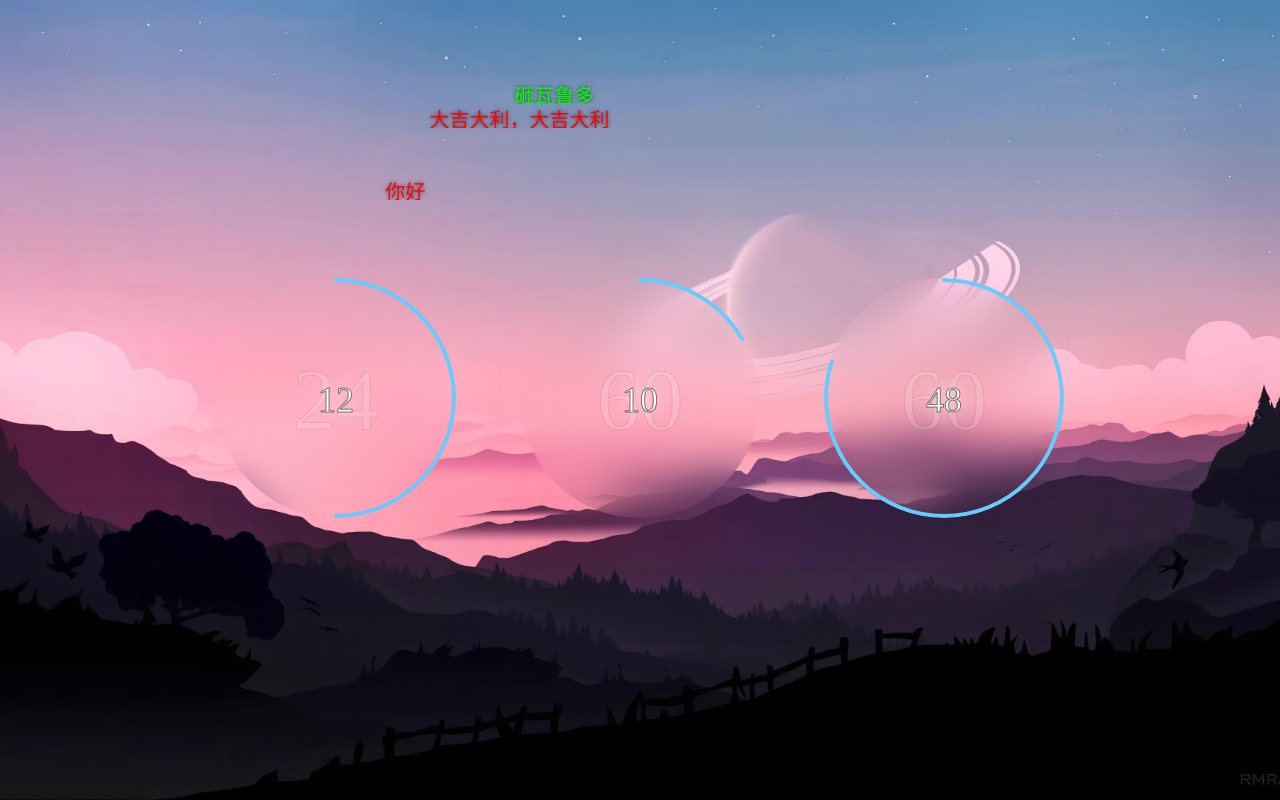
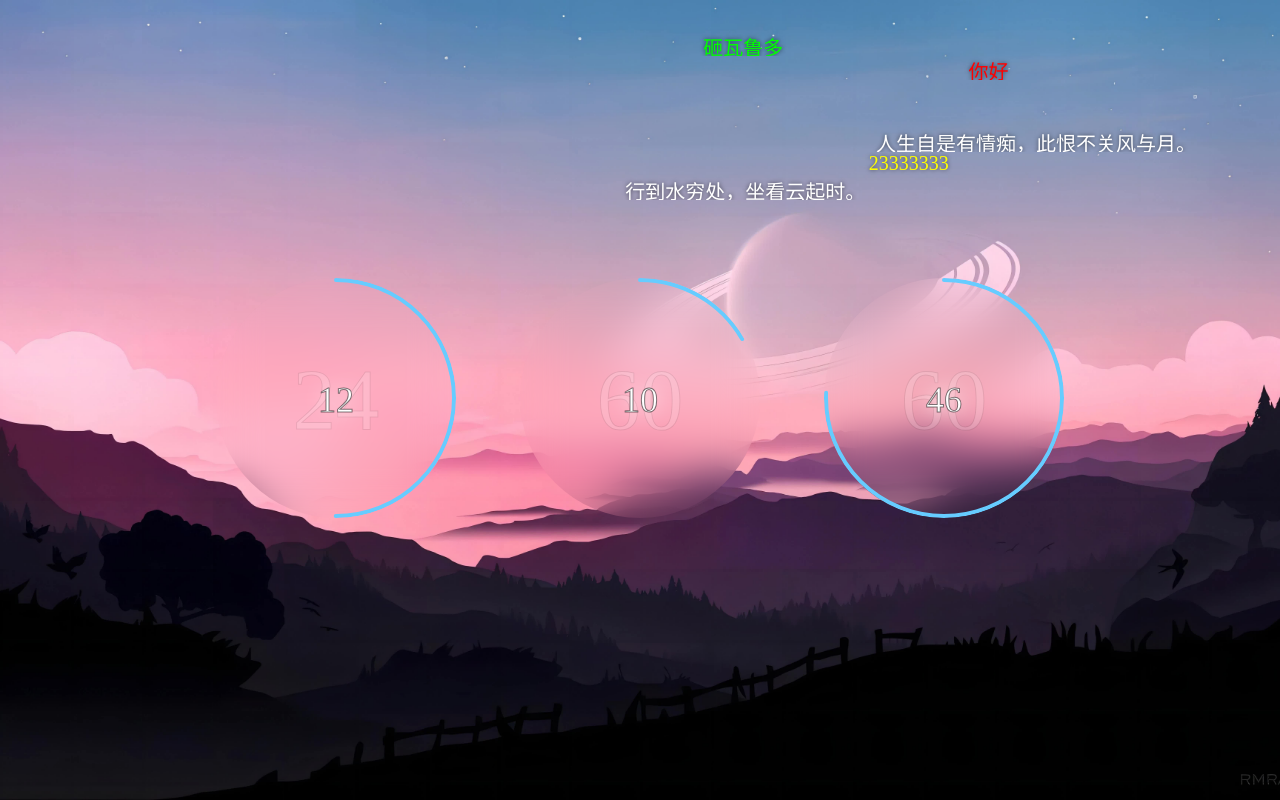
Before and after one commit to jensentsts/desktop, a Vue app: page / in a window 1280 px wide. Built offline with nearby package versions, Linux system fonts and the light colour scheme.

Commit message:
Bug fixed

```diff
--- a/src/barrage.vue
+++ b/src/barrage.vue
@@ -1,14 +1,14 @@
 <script setup lang="ts">
 import { reactive, ref } from 'vue'
-import data from './barrages.json' // TODO: 应用data里的弹幕
+import data from './barrages.json'
 
 console.log(data)
 
 class Barrage {
   text = ''
   onShow = false
-  color = '#ffffff'
-  constructor(text: string = '', color: string = '#ffffff') {
+  color = '#FFFFFF'
+  constructor(text: string = '', color: string = '#FFFFFF') {
     this.text = text
     this.onShow = false
     this.color = color
@@ -43,6 +43,7 @@ class BarrageTrack {
 }
 
 var barrageList: Array<Barrage> = []
+var barrageQueue: Array<number> = [] // TODO: 创建和删除弹幕改为循环队列
 var barrageTracks = reactive<Array<BarrageTrack>>([])
 var barrageAmount = barrageList.length // 弹幕总数
 var onTrackAmount = 0 // 当前正在播放的弹幕数
@@ -55,7 +56,7 @@ async function fetchBarrage() {
 }
 
 /* 初始化弹幕列表 */
-async function loadBarrageList() {
+async function loadBarrage() {
   for (let i = 0; i < 0; i++) {
     fetchBarrage().then((text) => {
       barrageList.push(new Barrage(text))
@@ -69,27 +70,30 @@ async function loadBarrageList() {
   for (let danmu in data['without_color']) {
     barrageList.push(new Barrage(data['without_color'][danmu]))
   }
+  barrageAmount = barrageList.length
+
+  barrageQueue = Array.from({ length: barrageAmount }).map((v, k) => k)
+
   console.log('加载完毕')
 }
 
-loadBarrageList().then(() => {
-  barrageAmount = barrageList.length
+loadBarrage().then(() => {
   addSomeBarrage()
   setInterval(() => {
     setTimeout(
       () => {
         addSomeBarrage()
       },
-      5000 * Math.random() + 200,
+      5000 * Math.random() + 500,
     )
-  }, 5000)
+  }, 3000)
 })
 
 function findRandomTrack() {
   if (barrageTracks.length == 0) {
-    return null
+    return undefined
   }
-  var trackIndex = Math.floor(Math.random() * barrageTracks.length)
+  let trackIndex = Math.floor(Math.random() * barrageTracks.length)
   return barrageTracks[trackIndex]
 }
 
@@ -97,8 +101,8 @@ function createTrack() {
   if (barrageTracks.length >= barrageAmount) {
     return findRandomTrack()
   }
-  var trackId = 'track-' + Math.floor(Math.random() * 1000000)
-  var track = new BarrageTrack(trackId)
+  let trackId = 'track-' + Math.floor(Math.random() * 1000000)
+  let track = new BarrageTrack(trackId)
   barrageTracks.push(reactive(track))
   return track
 }
@@ -108,7 +112,7 @@ function findTrack(trackId: string): BarrageTrack | undefined {
 }
 
 function removeTrack(trackId: string) {
-  var track = findTrack(trackId)
+  let track = findTrack(trackId)
   if (track == undefined) {
     return
   }
@@ -116,7 +120,7 @@ function removeTrack(trackId: string) {
   if (track.barrages.length > 0 || track.barrage_waiting > 0) {
     return
   }
-  var trackIndex = barrageTracks.findIndex((track) => track.id === trackId)
+  let trackIndex = barrageTracks.findIndex((track) => track.id === trackId)
   // 校验轨道是否可以 **安全** 删除
   if (trackIndex > -1) {
     barrageTracks.splice(trackIndex, 1)
@@ -125,8 +129,7 @@ function removeTrack(trackId: string) {
 
 function createBarrage(barrageId: number) {
   if (onTrackAmount >= barrageAmount) return
-  if (barrageTracks.length >= barrageAmount / 2) return
-  var track: BarrageTrack | null = null
+  let track: BarrageTrack | undefined = undefined
   if (barrageTracks.length == 0 || Math.random() <= 0.6) {
     track = createTrack()
   } else {
@@ -134,7 +137,7 @@ function createBarrage(barrageId: number) {
     track = findRandomTrack()
   }
   // 将弹幕加入轨道
-  if (track == null) {
+  if (track == undefined) {
     return
   }
   track.barrage_waiting++
@@ -142,7 +145,7 @@ function createBarrage(barrageId: number) {
   // 延时加入，避免弹幕重叠
   setTimeout(
     () => {
-      if (track == null) return
+      if (track == undefined) return
       track.sendBarrage(barrageId)
     },
     3000 * Math.random() + 100,
@@ -152,42 +155,50 @@ function createBarrage(barrageId: number) {
 /* 将一些弹幕重新加入轨道 */
 function addSomeBarrage() {
   // 生成随机的数量
-  var sendAmount = Math.floor(Math.random() * (barrageAmount - onTrackAmount)) + 1
+  let sendAmount = Math.floor(Math.random() * (barrageAmount - onTrackAmount)) + 1
   // 不多于40%的弹幕
   if (sendAmount > Math.floor(barrageAmount * 0.3)) {
     sendAmount = Math.floor(barrageAmount * 0.3)
   }
-  for (let i = 0; i < sendAmount; i++) {
+  let cnt = 0
+  while (cnt < sendAmount) {
     // 抽一条未显示的弹幕
-    var barrageId = -1
-    for (let j = 0; barrageId == -1; j++) {
+    let barrageId = -1
+    let j = -1
+    while (barrageId == -1) {
       // 防溢出
       if (j >= barrageAmount) {
-        j = 0
+        break
       }
+      j++
+
       if (!barrageList[j].onShow) {
-        // 70%的可能性抽中此弹幕
-        if (Math.random() <= 0.3) continue
+        // 30%的可能性抽中此弹幕
+        if (Math.random() >= 0.2) {
+          continue
+        }
         barrageId = j
         break
       }
     }
+    // 未找到合适的弹幕
     if (barrageId == -1) {
-      continue
+      return
     }
     createBarrage(barrageId)
+    cnt++
   }
 }
 
 /* 弹幕显示结束之后的处理 */
 function animationend(trackId: string, barrageId: number) {
-  var track: BarrageTrack | undefined = findTrack(trackId)
+  let track: BarrageTrack | undefined = findTrack(trackId)
   // 将弹幕从trackId的轨道中移除
   if (track == undefined) return
   track.removeBarrage(barrageId)
   onTrackAmount--
   // 如果轨道中没有弹幕了，就删除这个轨道
-  // removeTrack(trackId)
+  removeTrack(trackId)
 
   addSomeBarrage()
 }
--- a/src/barrages.json
+++ b/src/barrages.json
@@ -1,26 +1,4 @@
 {
-  "with_color": [
-    {
-      "text": "你好",
-      "color": "#ff0000"
-    },
-    {
-      "text": "砸瓦鲁多",
-      "color": "#00ff00"
-    },
-    {
-      "text": "大吉大利，大吉大利",
-      "color": "#FF0000"
-    },
-    {
-      "text": "23333333",
-      "color": "#FFFF00"
-    },
-    {
-      "text": "66666666",
-      "color": "#0000FF"
-    }
-  ],
   "without_color": [
     "行到水穷处，坐看云起时。",
     "明月松间照，清泉石上流。",
@@ -53,5 +31,28 @@
     "编程是一种创造性的劳动，而不是机械的重复。所以我从不debug我的代码。",
     "好的程序员写代码，优秀的程序员写文档，伟大的程序员写测试。",
     "我是一条很长长长长长长长长长长长长长长长长长长长长长长长长长长长长长长长长长长长长长长长长长长长长长长长长长长长长长长长长长长长长长长长长长长长长长长长长长长长长长长的弹幕！"
+  ],
+
+  "with_color": [
+    {
+      "text": "你好",
+      "color": "#ff0000"
+    },
+    {
+      "text": "砸瓦鲁多",
+      "color": "#00ff00"
+    },
+    {
+      "text": "大吉大利，大吉大利",
+      "color": "#FF0000"
+    },
+    {
+      "text": "23333333",
+      "color": "#FFFF00"
+    },
+    {
+      "text": "66666666",
+      "color": "#0000FF"
+    }
   ]
 }
```
